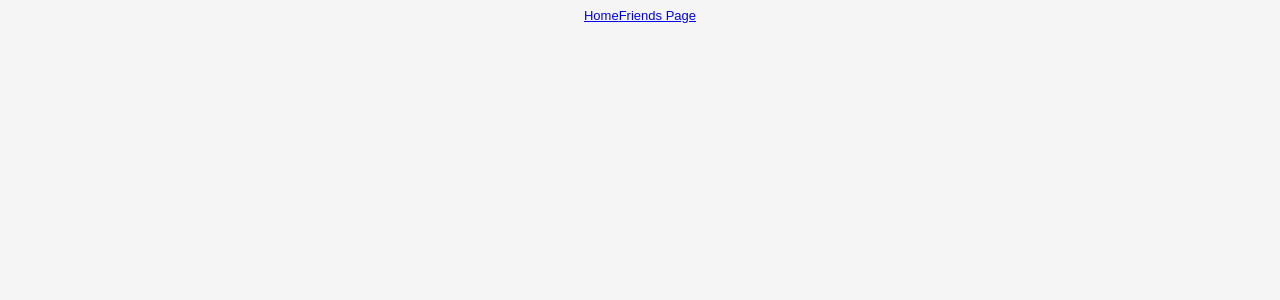
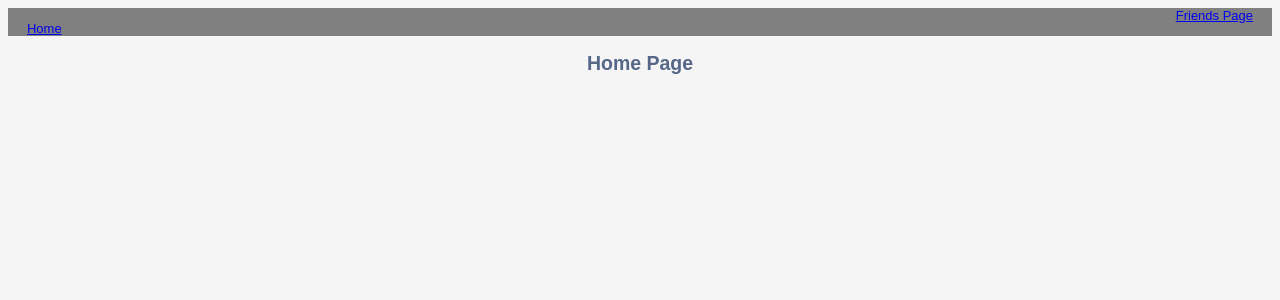
Before and after one commit to webagora/4824-build-week-water-my-plants2, a React (Create React App) app in the folder front-end/: page / in a window 1280 px wide. Shown: the top 300 px of the page. Built offline with nearby package versions, Linux system fonts and the light colour scheme; no server answers.

Commit message:
Users page initial implementation in place

```diff
--- a/front-end/src/App.js
+++ b/front-end/src/App.js
@@ -4,6 +4,7 @@
 import { Route, Link } from 'react-router-dom'
 
 import Users from './components/Users'
+import HomePage from './components/HomePage'
 
 const admin = {
   location: "NY",
@@ -14,7 +15,7 @@
 }
 
 function App() {
-  const [users, setUsers] = useState([]);
+  const [users, setUsers] = useState([admin]);
 
   useEffect(() => {
     axios.get('https://randomuser.me/api/?results=5')
@@ -30,15 +31,17 @@
   return (
     <div className="App">
      <header>
-        <nav>
-          <Link to="/">Home</Link>
-          <Link to="/users">Friends Page</Link>
+        <nav className="nav-bar">
+          <div className="left-links"> <Link to="/">Home</Link></div>
+          <div className="right-links"> <Link to="/users">Friends Page</Link></div>
         </nav>
       </header>
       <Route path="/users">
         <Users users={users} />
       </Route>
-
+      <Route exact path="/">
+        <HomePage />
+      </Route>
     </div>
   );
 }
--- /dev/null
+++ b/front-end/src/components/HomePage.js
@@ -0,0 +1,8 @@
+
+const HomePage = () => {
+    return (
+        <h2>Home Page </h2>
+    )
+}
+
+export default HomePage;
--- a/front-end/src/components/Users.js
+++ b/front-end/src/components/Users.js
@@ -3,7 +3,13 @@
 const Users = (props) => {
 
     return (
-        <h2>Users Page</h2>
+        <div className = "user-wrapper">
+            {props.users.map(user=> (
+                <div>
+                    {user.name}
+                </div>
+            )) }
+        </div>
     )
 }
 
--- a/front-end/src/index.css
+++ b/front-end/src/index.css
@@ -193,3 +193,85 @@
   .navbar-brand img {
 	padding: 5px;
   }
+
+  /* Header */
+
+.nav-bar {
+    display: flex;
+    background-color: gray;
+    margin: 0;
+}
+
+.left-links {
+    width: 50%;
+    display: flex;
+    margin-left: 1.5%;
+    padding-top: 1%;
+}
+
+.right-links {
+    width: 50%;
+    display: flex;
+    justify-content: flex-end;
+    margin-right: 1.5%;
+}
+
+.member {
+    text-decoration: none;
+    padding: 2.5% 1.5%;
+    color: #E5DCC3;
+}
+
+.login-button {
+    display: flex;
+    justify-content: center;
+    margin-top: 3%;
+    margin-bottom: 3%;
+    text-align: center;
+    text-decoration: none;
+    color: #000000;
+    background-color: #a7c5cf;
+    border-radius: 6px;
+    outline: none;
+    padding-left: 30%;
+    padding-right: 30%;
+    padding-top: 3%;
+    padding-bottom: 3%;
+}
+.login-button:hover {
+    color: #000000;
+}
+
+.link {
+    text-decoration: none;
+    padding: 2.5% 1.5%;
+    color: #E5DCC3;
+}
+
+.link:hover {
+    text-decoration: underline;
+    color: white;
+}
+
+.link-1 {
+    text-decoration: none;
+    padding: 2.5% 1.5%;
+    color: grey;
+}
+
+.link-1:hover {
+    text-decoration: underline;
+    color: black;
+}
+
+.footer-section {
+    color: white;
+    background-color: gray;
+    padding-top: 3em;
+    position: relative;
+    bottom: 0;
+    width: 100%;
+    display: flex;
+    justify-content: baseline;
+    text-align: center;
+}
```
